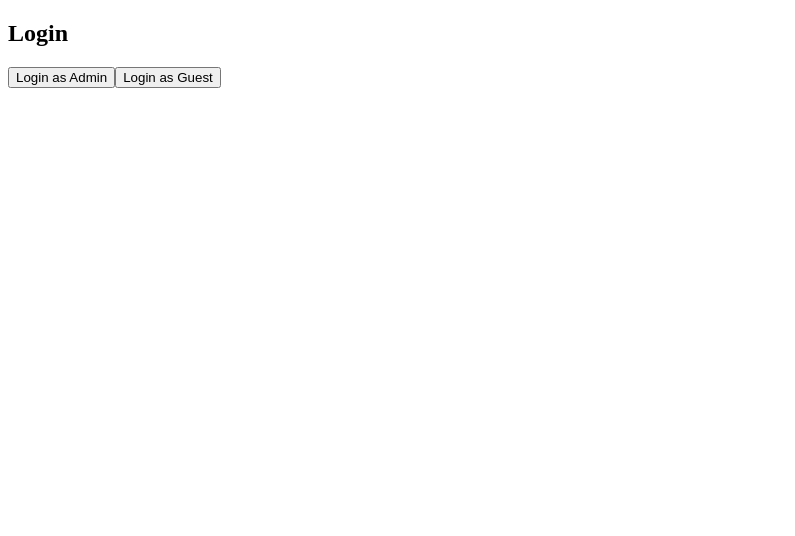
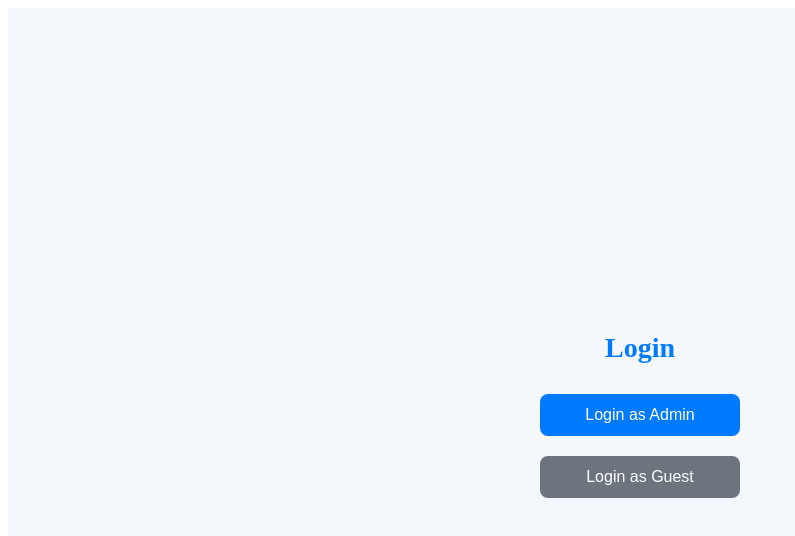
Before and after one commit to rebenew/frontendOmegaCursos, an Angular app: page /login in a window 1280 px wide. Shown: the top 536 px of the page, without its empty margins (0-795 px from the left). Built offline with nearby package versions, Linux system fonts and the light colour scheme.

Commit message:
agregado estilo temporal para login

```diff
--- a/src/app/components/admin-course-components/login/login.component.scss
+++ b/src/app/components/admin-course-components/login/login.component.scss
@@ -0,0 +1,58 @@
+
+$primary-color: #007bff;
+$secondary-color: #6c757d;
+$background-color: #f4f7fc;
+$button-hover: darken($primary-color, 10%);
+$border-radius: 8px;
+
+.login-container {
+  display: flex;
+  flex-direction: column;
+  align-items: center;
+  justify-content: center;
+  height: 100vh;
+  background: $background-color;
+  text-align: center;
+
+  h2 {
+    color: $primary-color;
+    margin-bottom: 20px;
+    font-size: 28px;
+  }
+
+  button {
+    width: 200px;
+    padding: 12px;
+    margin: 10px;
+    font-size: 16px;
+    border: none;
+    border-radius: $border-radius;
+    cursor: pointer;
+    transition: 0.3s;
+
+    &:first-of-type {
+      background: $primary-color;
+      color: white;
+    }
+
+    &:last-of-type {
+      background: $secondary-color;
+      color: white;
+    }
+
+    &:hover {
+      background: $button-hover;
+    }
+  }
+}
+
+
+@media (max-width: 480px) {
+  .login-container {
+    padding: 20px;
+
+    button {
+      width: 100%;
+    }
+  }
+}
```
